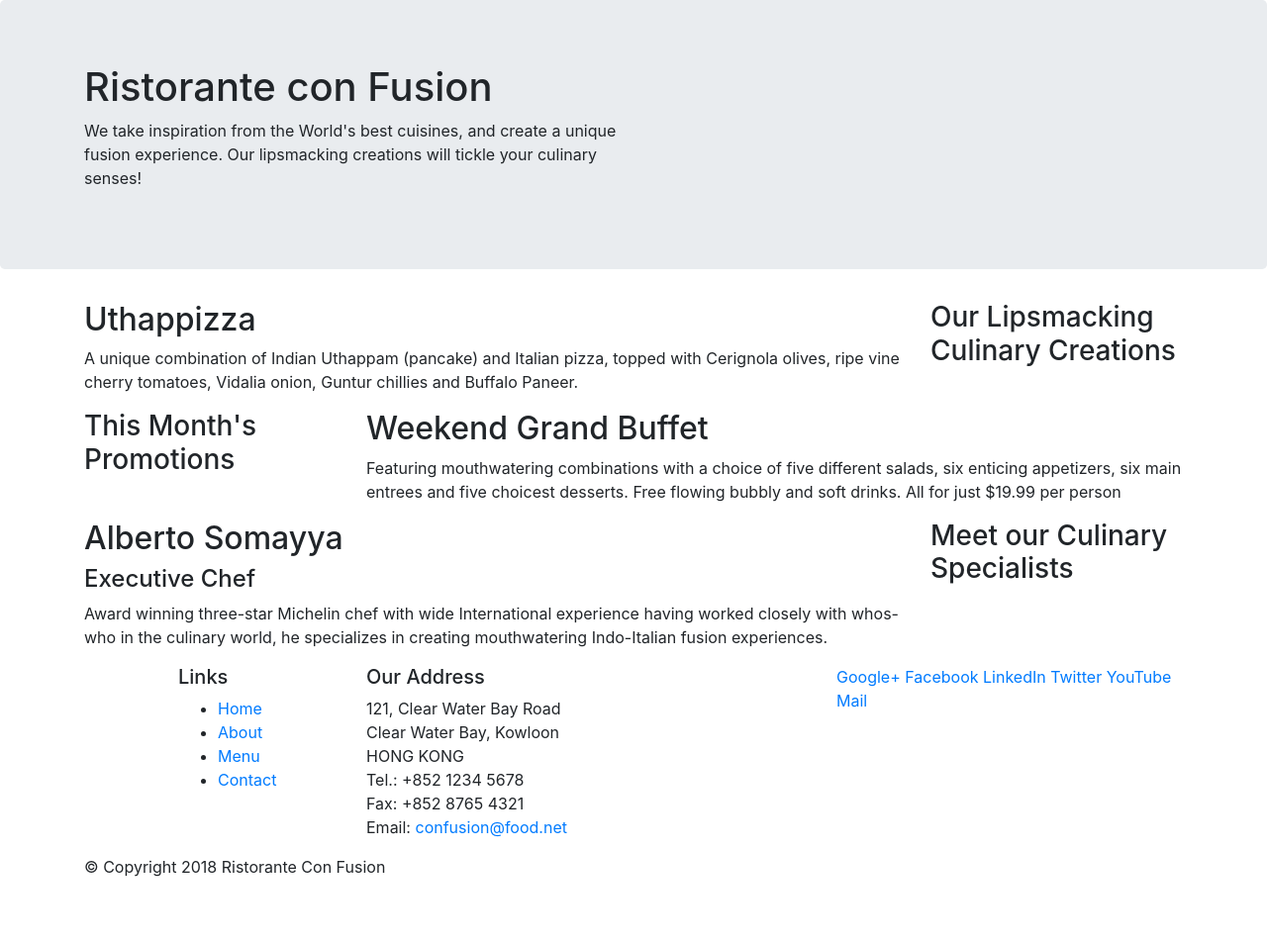
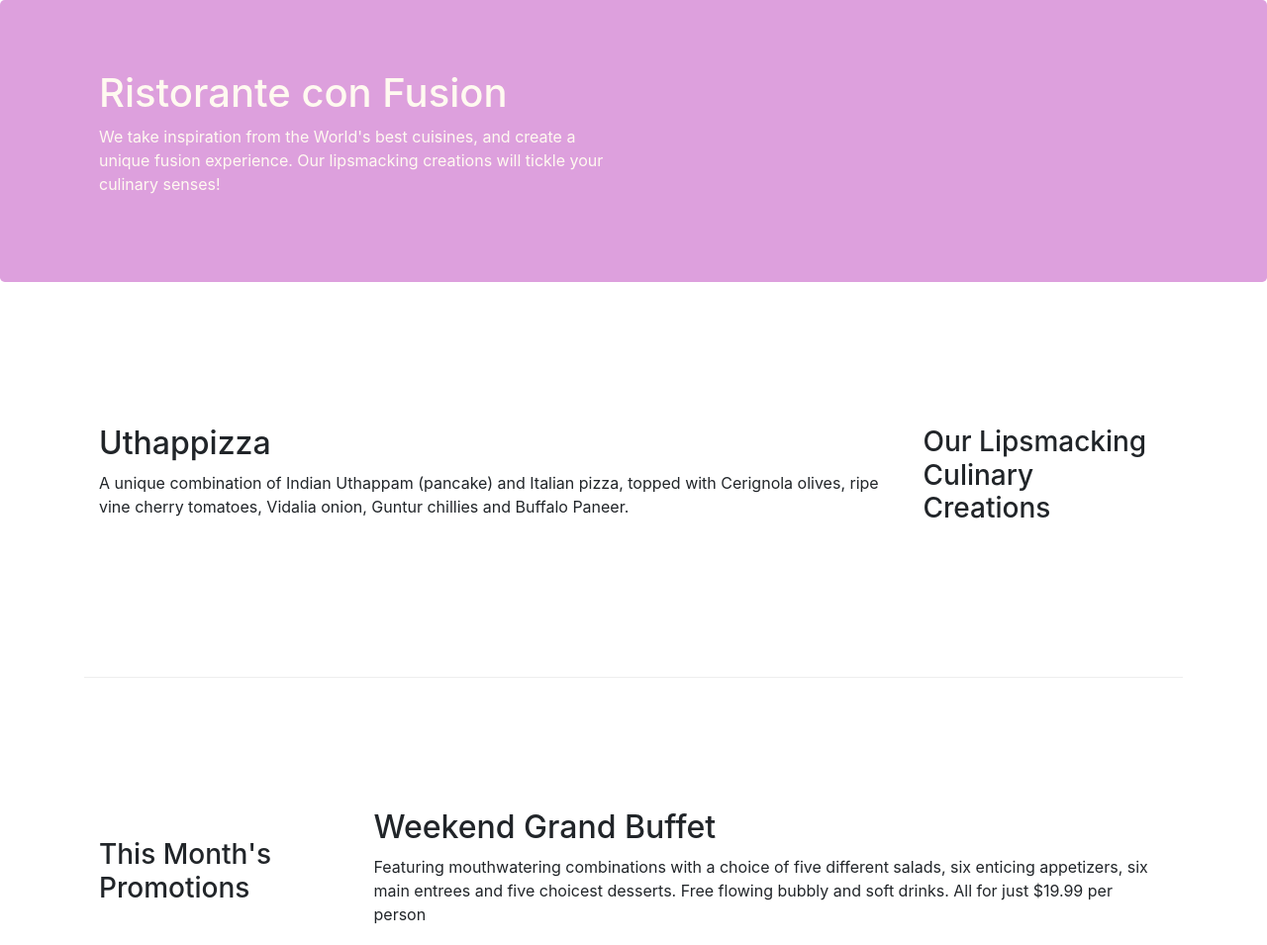
Before and after one commit to jagrutharutla/BootStrap, a website: page index.html in a window 1280 px wide. Shown: the top 955 px of the page at 99% size. Before the commit the page ends 904 px from the top, so only its background shows below. Drawn offline with nearby package versions, Linux system fonts and the light colour scheme.

Commit message:
bootstrap part2

```diff
--- /dev/null
+++ b/css/styles.css
@@ -0,0 +1,31 @@
+.row-header{
+    margin:0px auto;
+    padding: 0px auto ;
+
+}
+
+.row-content{
+    margin: 0px auto;
+    padding: 50px 0px 50px 0px;
+    border-bottom:1px ridge;
+    min-height: 400px;
+}
+
+.footer
+{
+    background-color: lightgray;
+    margin:0px auto;
+    padding :20px 0px 20px 0px;
+}
+.jumbotron{
+    padding: 70px 30px 70px 30px;
+    margin:0px auto;
+    background: plum;
+    color: floralwhite;
+}
+
+address{
+    font-size: 80%;
+    margin:0px;
+    color: navy;
+}
--- a/index.html
+++ b/index.html
@@ -10,13 +10,14 @@
 
     <!-- Bootstrap CSS -->
     <link rel="stylesheet" href="node_modules/bootstrap/dist/css/bootstrap.min.css">
+    <link rel="stylesheet" href="css/styles.css">
 </head>
 
 <body>
 
     <header class="jumbotron">
         <div class="container">
-            <div class="row">
+            <div class="row-header">
                 <div  class="col-12 col-sm-6">
                     <h1>Ristorante con Fusion</h1>
                     <p>We take inspiration from the World's best cuisines, and create a unique fusion experience. Our lipsmacking creations will tickle your culinary senses!</p>
@@ -28,7 +29,7 @@
     </header>
 
     <div class="container">
-        <div class="row">
+        <div class="row row-content align-items-center">
             <div class="col-12 col-sm-4 col-md-3 orser-sm-last">
                 <h3>Our Lipsmacking Culinary Creations</h3>
             </div>
@@ -39,7 +40,7 @@
         </div>
 
 
-        <div class="row">
+        <div class="row row-content align-items-center">
             <div class="col-12 col-sm-4 col-md-3">
                 <h3>This Month's Promotions</h3>
             </div>
@@ -49,7 +50,7 @@
             </div>
         </div>
 
-        <div class="row">
+        <div class="row row-content align-items-center">
             <div class="col-12 col-sm-4 col-md-3 orser-sm-last">
                 <h3>Meet our Culinary Specialists</h3>
             </div>
@@ -61,12 +62,12 @@
         </div>
     </div>
 
-    <footer>
+    <footer class="footer">
         <div class="container">
             <div class="row">
                 <div class="col-4 col-sm-2 offset-1">
                     <h5>Links</h5>
-                    <ul>
+                    <ul class="list-unstyled">
                         <li><a href="#">Home</a></li>
                         <li><a href="#">About</a></li>
                         <li><a href="#">Menu</a></li>
@@ -84,8 +85,8 @@
 		              Email: <a href="mailto:confusion@food.net">confusion@food.net</a>
 		           </address>
                 </div>
-                <div  class="col-12 col-sm-4">
-                    <div>
+                <div  class="col-12 col-sm-4 align-self-center">
+                    <div class="text-center">
                         <a href="http://google.com/+">Google+</a>
                         <a href="http://www.facebook.com/profile.php?id=">Facebook</a>
                         <a href="http://www.linkedin.com/in/">LinkedIn</a>
@@ -95,7 +96,7 @@
                     </div>
                 </div>
            </div>
-           <div class="row">
+           <div class="row justify-content-center">
                 <div class="col-auto">
                     <p>© Copyright 2018 Ristorante Con Fusion</p>
                 </div>
```
